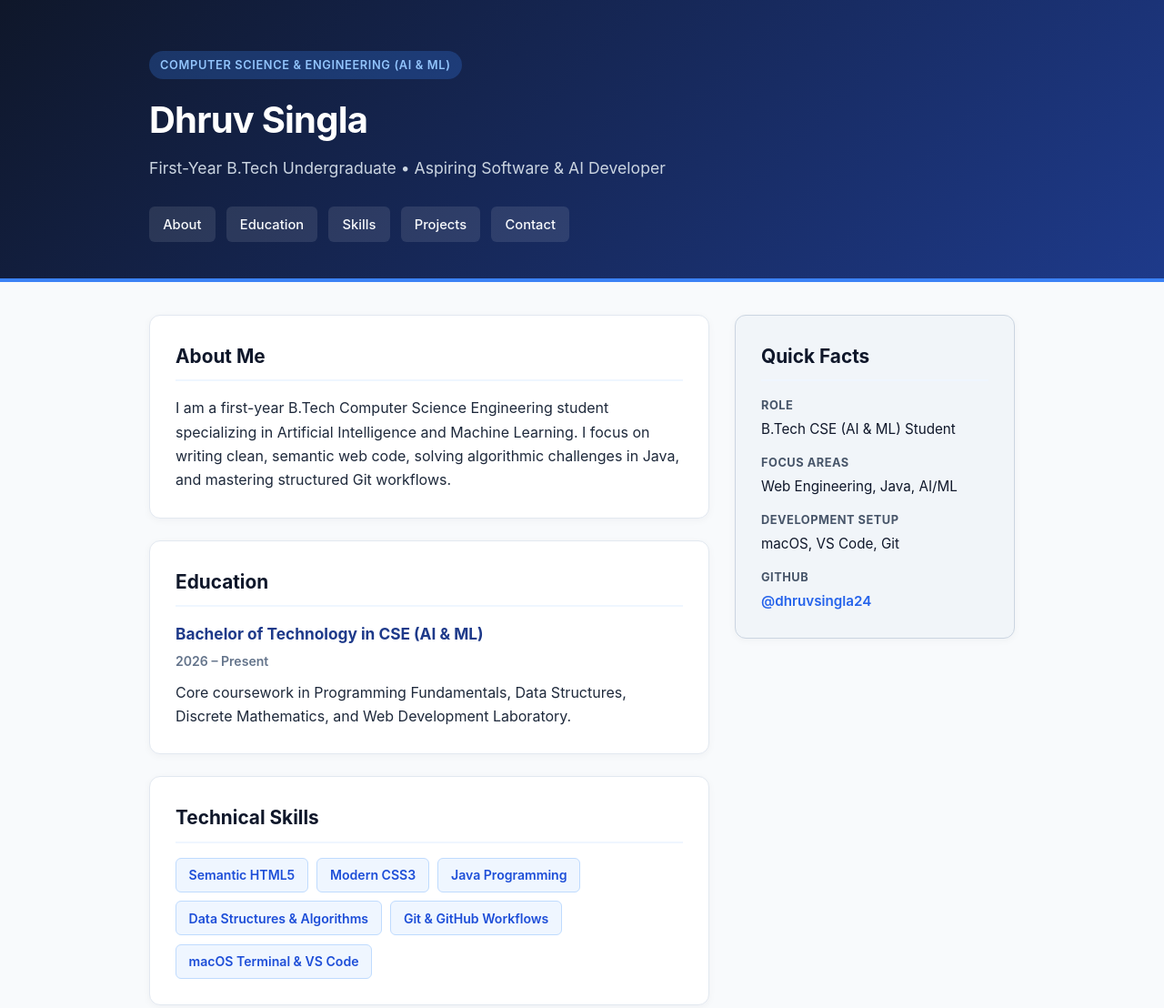
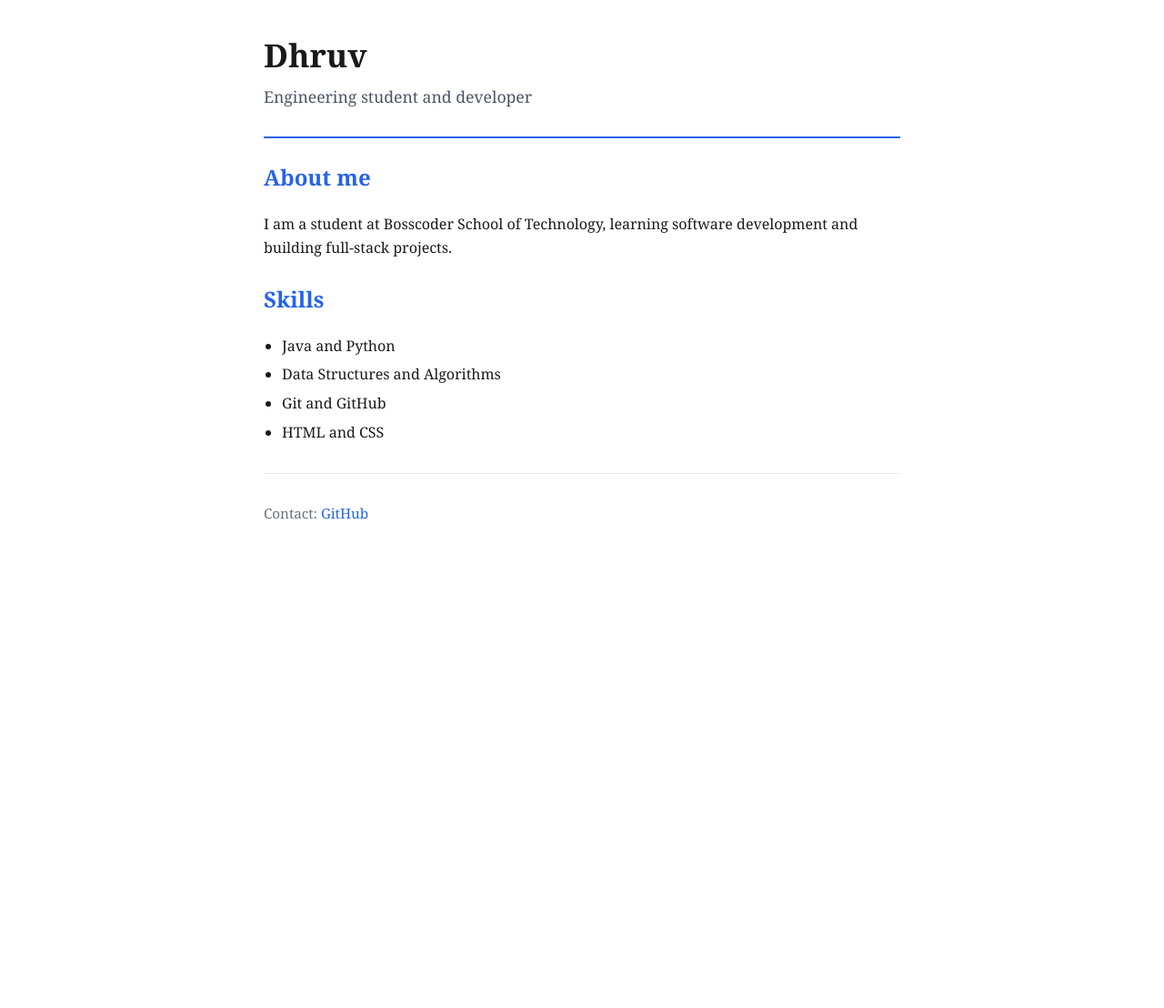
Before and after one commit to dhruvsingla24/Web_Dev_Lab, a plain HTML site: page 05-P5-Semantic-Bio-Page/index.html in a window 1280 px wide. Shown: the top 1108 px of the page at 91% size. After the commit the page ends 800 px from the top, so only its background shows below. Drawn offline with Linux system fonts and the light colour scheme.

Commit message:
Update P5 bio page HTML and CSS

```diff
--- a/05-P5-Semantic-Bio-Page/index.html
+++ b/05-P5-Semantic-Bio-Page/index.html
@@ -2,93 +2,34 @@
 <html lang="en">
 <head>
   <meta charset="UTF-8">
-  <meta name="viewport" content="width=device-width, initial-scale=1.0">
-  <title>Dhruv Singla | Semantic Bio Page</title>
+  <title>Dhruv - Portfolio</title>
   <link rel="stylesheet" href="style.css">
 </head>
 <body>
-
-  <header class="site-header">
-    <div class="container">
-      <p class="badge">Computer Science &amp; Engineering (AI &amp; ML)</p>
-      <h1>Dhruv Singla</h1>
-      <p class="subtitle">First-Year B.Tech Undergraduate &bull; Aspiring Software &amp; AI Developer</p>
-      <nav aria-label="Primary Navigation">
-        <ul class="nav-list">
-          <li><a href="#about">About</a></li>
-          <li><a href="#education">Education</a></li>
-          <li><a href="#skills">Skills</a></li>
-          <li><a href="#projects">Projects</a></li>
-          <li><a href="#contact">Contact</a></li>
-        </ul>
-      </nav>
-    </div>
+  <header>
+    <h1>Dhruv</h1>
+    <p>Engineering student and developer</p>
   </header>
 
-  <main class="container main-layout">
-    <div class="primary-content">
-      <section id="about" class="card">
-        <h2>About Me</h2>
-        <p>
-          I am a first-year B.Tech Computer Science Engineering student specializing in Artificial Intelligence and Machine Learning. I focus on writing clean, semantic web code, solving algorithmic challenges in Java, and mastering structured Git workflows.
-        </p>
-      </section>
+  <main>
+    <article>
+      <h2>About me</h2>
+      <p>I am a student at Bosscoder School of Technology, learning software development and building full-stack projects.</p>
+    </article>
 
-      <section id="education" class="card">
-        <h2>Education</h2>
-        <article class="timeline-item">
-          <h3>Bachelor of Technology in CSE (AI &amp; ML)</h3>
-          <p class="meta"><time datetime="2026">2026</time> &ndash; Present</p>
-          <p>Core coursework in Programming Fundamentals, Data Structures, Discrete Mathematics, and Web Development Laboratory.</p>
-        </article>
-      </section>
-
-      <section id="skills" class="card">
-        <h2>Technical Skills</h2>
-        <ul class="skill-tags">
-          <li>Semantic HTML5</li>
-          <li>Modern CSS3</li>
-          <li>Java Programming</li>
-          <li>Data Structures &amp; Algorithms</li>
-          <li>Git &amp; GitHub Workflows</li>
-          <li>macOS Terminal &amp; VS Code</li>
-        </ul>
-      </section>
-
-      <section id="projects" class="card">
-        <h2>Featured Lab &amp; Academic Work</h2>
-        <article class="timeline-item">
-          <h3>Web Development Laboratory (P1 &ndash; P13)</h3>
-          <p class="meta">HTML5 &bull; CSS3 &bull; Git &bull; GitHub</p>
-          <p>A structured 13-practical repository covering terminal navigation, feature-branch workflows, version tagging, semantic HTML, Flexbox, and CSS Grid layouts.</p>
-        </article>
-      </section>
-    </div>
-
-    <aside class="sidebar">
-      <section class="card highlight-card">
-        <h2>Quick Facts</h2>
-        <dl class="facts-list">
-          <dt>Role</dt>
-          <dd>B.Tech CSE (AI &amp; ML) Student</dd>
-          <dt>Focus Areas</dt>
-          <dd>Web Engineering, Java, AI/ML</dd>
-          <dt>Development Setup</dt>
-          <dd>macOS, VS Code, Git</dd>
-          <dt>GitHub</dt>
-          <dd><a href="https://github.com/dhruvsingla24" target="_blank" rel="noopener noreferrer">@dhruvsingla24</a></dd>
-        </dl>
-      </section>
-    </aside>
+    <section>
+      <h2>Skills</h2>
+      <ul>
+        <li>Java and Python</li>
+        <li>Data Structures and Algorithms</li>
+        <li>Git and GitHub</li>
+        <li>HTML and CSS</li>
+      </ul>
+    </section>
   </main>
 
-  <footer id="contact" class="site-footer">
-    <div class="container">
-      <h2>Connect</h2>
-      <p>Explore my repositories and lab work on <a href="https://github.com/dhruvsingla24" target="_blank" rel="noopener noreferrer">GitHub</a>.</p>
-      <p class="copyright">&copy; <time datetime="2026">2026</time> Dhruv Singla. Built with Semantic HTML5 &amp; CSS3.</p>
-    </div>
+  <footer>
+    <p>Contact: <a href="https://github.com">GitHub</a></p>
   </footer>
-
 </body>
 </html>
--- a/05-P5-Semantic-Bio-Page/style.css
+++ b/05-P5-Semantic-Bio-Page/style.css
@@ -1,213 +1,59 @@
-* {
-  box-sizing: border-box;
-  margin: 0;
-  padding: 0;
+body {
+  font-family: Georgia, "Times New Roman", serif;
+  color: #1a1a1a;
+  line-height: 1.6;
+  max-width: 700px;
+  margin: 32px auto;
+  padding: 0 16px;
 }
 
-body {
-  font-family: -apple-system, BlinkMacSystemFont, "Segoe UI", Roboto, Helvetica, Arial, sans-serif;
-  line-height: 1.65;
-  color: #1e293b;
-  background-color: #f8fafc;
+header {
+  border-bottom: 2px solid #2563eb;
+  margin-bottom: 24px;
+  padding-bottom: 12px;
 }
 
-.container {
-  max-width: 1000px;
-  margin: 0 auto;
-  padding: 0 1.5rem;
+h1 {
+  margin-bottom: 4px;
+  font-size: 2.2rem;
 }
 
-/* Header & Navigation */
-.site-header {
-  background: linear-gradient(135deg, #0f172a 0%, #1e3a8a 100%);
-  color: #ffffff;
-  padding: 3.5rem 0 2.5rem;
-  border-bottom: 4px solid #3b82f6;
+header p {
+  color: #4b5563;
+  margin-top: 0;
+  font-size: 1.1rem;
 }
 
-.badge {
-  display: inline-block;
-  background-color: rgba(59, 130, 246, 0.25);
-  color: #93c5fd;
-  font-size: 0.8rem;
-  font-weight: 600;
-  letter-spacing: 0.05em;
-  text-transform: uppercase;
-  padding: 0.3rem 0.75rem;
-  border-radius: 999px;
-  margin-bottom: 0.75rem;
+h2 {
+  color: #2563eb;
+  margin-top: 24px;
 }
 
-.site-header h1 {
-  font-size: 2.5rem;
-  font-weight: 700;
-  letter-spacing: -0.02em;
-  margin-bottom: 0.35rem;
+article {
+  margin-bottom: 24px;
 }
 
-.subtitle {
-  color: #cbd5e1;
-  font-size: 1.1rem;
-  margin-bottom: 1.75rem;
+ul {
+  padding-left: 20px;
 }
 
-.nav-list {
-  list-style: none;
-  display: flex;
-  flex-wrap: wrap;
-  gap: 0.75rem;
+li {
+  margin: 6px 0;
 }
 
-.nav-list a {
-  display: inline-block;
-  color: #f8fafc;
+a {
+  color: #2563eb;
   text-decoration: none;
-  font-size: 0.92rem;
-  font-weight: 500;
-  padding: 0.45rem 0.95rem;
-  border-radius: 6px;
-  background-color: rgba(255, 255, 255, 0.1);
-  transition: background-color 0.2s ease;
 }
 
-.nav-list a:hover {
-  background-color: #3b82f6;
-}
-
-/* Main Content Layout */
-.main-layout {
-  display: grid;
-  grid-template-columns: 2fr 1fr;
-  gap: 1.75rem;
-  margin-top: 2.25rem;
-  margin-bottom: 3rem;
-}
-
-.primary-content {
-  display: flex;
-  flex-direction: column;
-  gap: 1.5rem;
-}
-
-.card {
-  background-color: #ffffff;
-  border: 1px solid #e2e8f0;
-  border-radius: 12px;
-  padding: 1.75rem;
-  box-shadow: 0 2px 8px rgba(15, 23, 42, 0.04);
-}
-
-.card h2 {
-  font-size: 1.3rem;
-  color: #0f172a;
-  margin-bottom: 1rem;
-  padding-bottom: 0.5rem;
-  border-bottom: 2px solid #eff6ff;
-}
-
-.timeline-item h3 {
-  font-size: 1.08rem;
-  color: #1e3a8a;
-  margin-bottom: 0.2rem;
-}
-
-.meta {
-  font-size: 0.88rem;
-  font-weight: 600;
-  color: #64748b;
-  margin-bottom: 0.6rem;
-}
-
-/* Skill Badges */
-.skill-tags {
-  list-style: none;
-  display: flex;
-  flex-wrap: wrap;
-  gap: 0.6rem;
-}
-
-.skill-tags li {
-  background-color: #eff6ff;
-  color: #1d4ed8;
-  border: 1px solid #bfdbfe;
-  font-size: 0.88rem;
-  font-weight: 600;
-  padding: 0.4rem 0.85rem;
-  border-radius: 6px;
-}
-
-/* Sidebar Aside */
-.highlight-card {
-  background-color: #f1f5f9;
-  border-color: #cbd5e1;
-}
-
-.facts-list dt {
-  font-size: 0.8rem;
-  font-weight: 700;
-  text-transform: uppercase;
-  letter-spacing: 0.04em;
-  color: #475569;
-  margin-top: 0.9rem;
-}
-
-.facts-list dt:first-child {
-  margin-top: 0;
-}
-
-.facts-list dd {
-  font-size: 0.95rem;
-  color: #0f172a;
-  margin-top: 0.15rem;
-}
-
-.facts-list a {
-  color: #2563eb;
-  text-decoration: none;
-  font-weight: 600;
-}
-
-.facts-list a:hover {
+a:hover {
   text-decoration: underline;
 }
 
-/* Footer */
-.site-footer {
-  background-color: #0f172a;
-  color: #cbd5e1;
-  text-align: center;
-  padding: 2.25rem 0;
+footer {
+  margin-top: 32px;
+  padding-top: 16px;
+  border-top: 1px solid #e5e7eb;
+  color: #6b7280;
+  font-size: 0.95rem;
 }
-
-.site-footer h2 {
-  color: #ffffff;
-  font-size: 1.2rem;
-  margin-bottom: 0.5rem;
-}
-
-.site-footer a {
-  color: #60a5fa;
-  text-decoration: none;
-  font-weight: 600;
-}
-
-.site-footer a:hover {
-  text-decoration: underline;
-}
-
-.copyright {
-  margin-top: 0.75rem;
-  font-size: 0.85rem;
-  color: #94a3b8;
-}
-
-/* Responsive Mobile View */
-@media (max-width: 768px) {
-  .main-layout {
-    grid-template-columns: 1fr;
-  }
-
-  .site-header h1 {
-    font-size: 2rem;
-  }
-}
```
Also changed, not shown: 05-P5-Semantic-Bio-Page/Screenshot 2026-11-12 at 20.17.45.png (deleted), 05-P5-Semantic-Bio-Page/Screenshot 2026-11-13 at 19.26.01.png (added).
